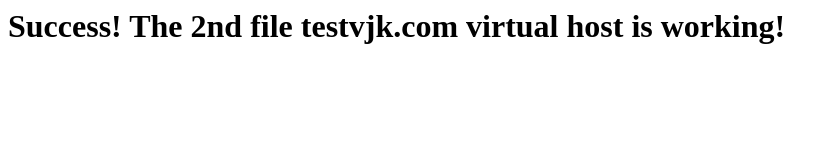
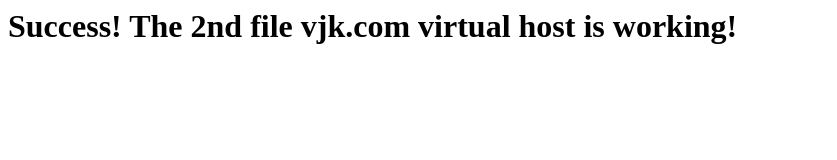
Before and after one commit to jaswanthinfo/testing, a plain HTML site: page index.html in a window 1280 px wide. Shown: the whole page, without its empty margins (0-837 px from the left). Drawn offline with Linux system fonts and the light colour scheme.

Commit message:
changed index

```diff
--- a/index.html
+++ b/index.html
@@ -1,8 +1,8 @@
 <html>
   <head>
-    <title>Welcome to Testvjk.com!</title>
+    <title>Welcome to vjk.com!</title>
   </head>
   <body>
-    <h1>Success!  The 2nd file testvjk.com virtual host is working!</h1>
+    <h1>Success!  The 2nd file vjk.com virtual host is working!</h1>
   </body>
 </html>
```
